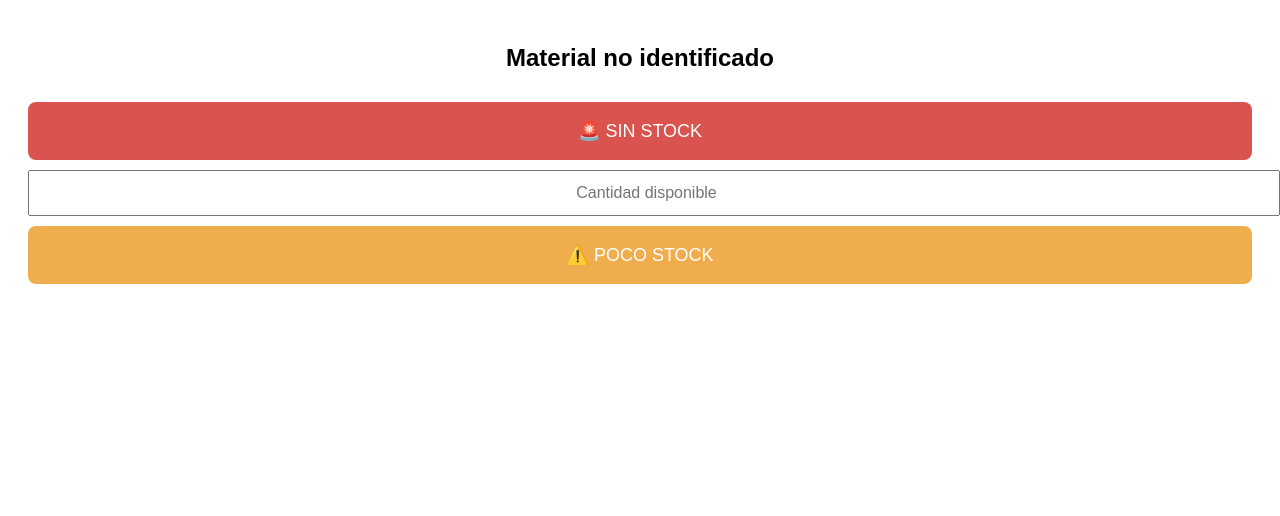
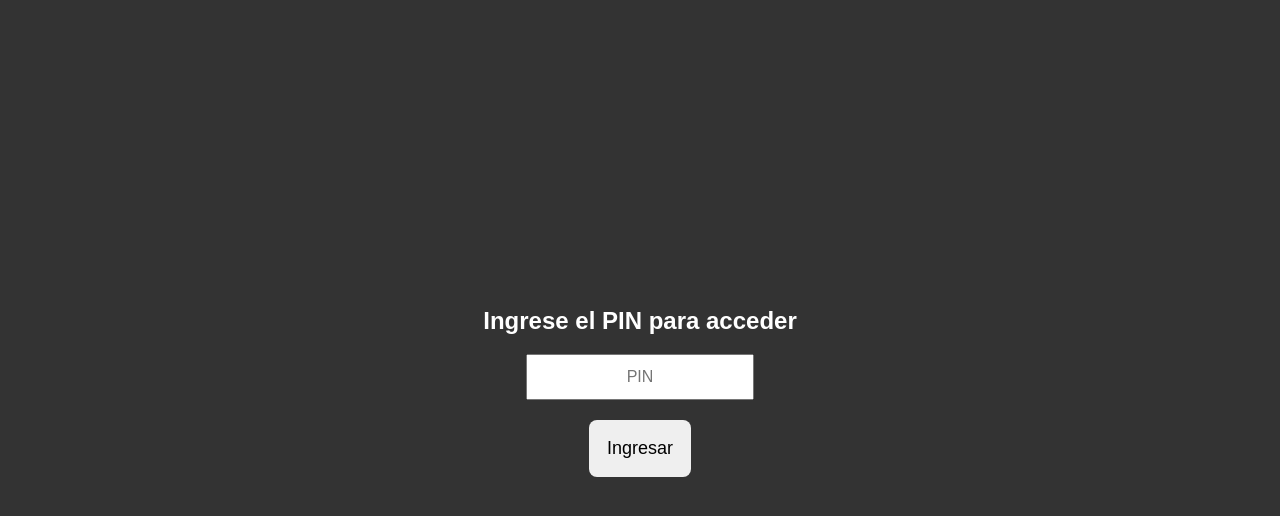
Before and after one commit to smeissl/stock, a plain HTML site: page index.html in a window 1280 px wide. Drawn offline with Linux system fonts and the light colour scheme.

Commit message:
index.html

```diff
--- a/index.html
+++ b/index.html
@@ -7,23 +7,63 @@
 
 <style>
   body { font-family: Arial, sans-serif; text-align:center; padding:20px; }
+
   h1 { margin-bottom:20px; font-size:24px; }
+
   button {
     width:100%; padding:18px; font-size:18px;
     margin:10px 0; border:none; border-radius:8px;
     cursor:pointer;
   }
+
   .sin-stock { background:#d9534f; color:white; }
   .poco-stock { background:#f0ad4e; color:white; }
+
   input {
     width:100%; padding:12px; font-size:16px; text-align:center;
   }
+
   #msg { margin-top:15px; font-weight:bold; }
+
+  /* Estilos del overlay de PIN */
+  #pin-overlay {
+    position: fixed;
+    top: 0;
+    left: 0;
+    width:100%;
+    height:100%;
+    background: rgba(0,0,0,0.8);
+    display:flex;
+    justify-content:center;
+    align-items:center;
+    flex-direction: column;
+    color:white;
+    z-index: 1000;
+  }
+
+  #pin-overlay input {
+    max-width:200px;
+    margin-bottom:10px;
+  }
+
+  #pin-overlay button {
+    width: auto;
+  }
 </style>
 
 </head>
 <body>
 
+<!-- Overlay de PIN -->
+<div id="pin-overlay">
+  <h2>Ingrese el PIN para acceder</h2>
+  <input type="password" id="pinInput" placeholder="PIN">
+  <button onclick="verificarPIN()">Ingresar</button>
+  <p id="pin-msg" style="color:red; margin-top:10px;"></p>
+</div>
+
+<!-- Contenido principal -->
+<div id="contenido" style="display:none;">
   <h1 id="material-title">Material no identificado</h1>
 
   <button class="sin-stock" onclick="enviar('SIN STOCK', 0)">
@@ -37,8 +77,25 @@
   </button>
 
   <p id="msg"></p>
+</div>
 
 <script>
+  // 🔑 PIN correcto
+  const PIN_CORRECTO = "1812"; // Cambialo por el que quieras
+
+  function verificarPIN() {
+    const pinIngresado = document.getElementById("pinInput").value;
+    const mensaje = document.getElementById("pin-msg");
+
+    if(pinIngresado === PIN_CORRECTO){
+      document.getElementById("pin-overlay").style.display = "none";
+      document.getElementById("contenido").style.display = "block";
+    } else {
+      mensaje.textContent = "PIN incorrecto. Intenta nuevamente.";
+      document.getElementById("pinInput").value = "";
+    }
+  }
+
   // 🧠 Leer material desde la URL
   const params = new URLSearchParams(window.location.search);
   const material = params.get("material") || "";
```
Lines whose indentation alone changed are shown as unchanged.
